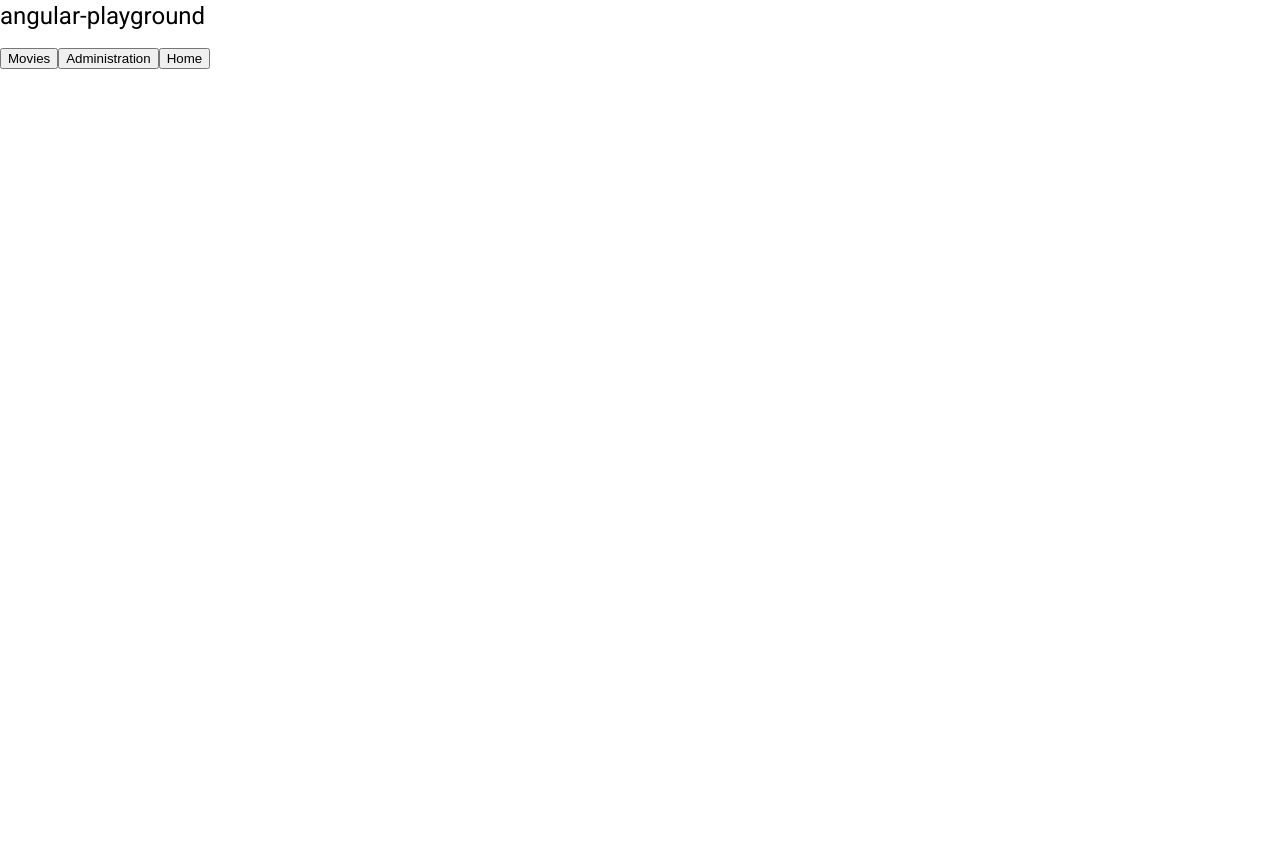
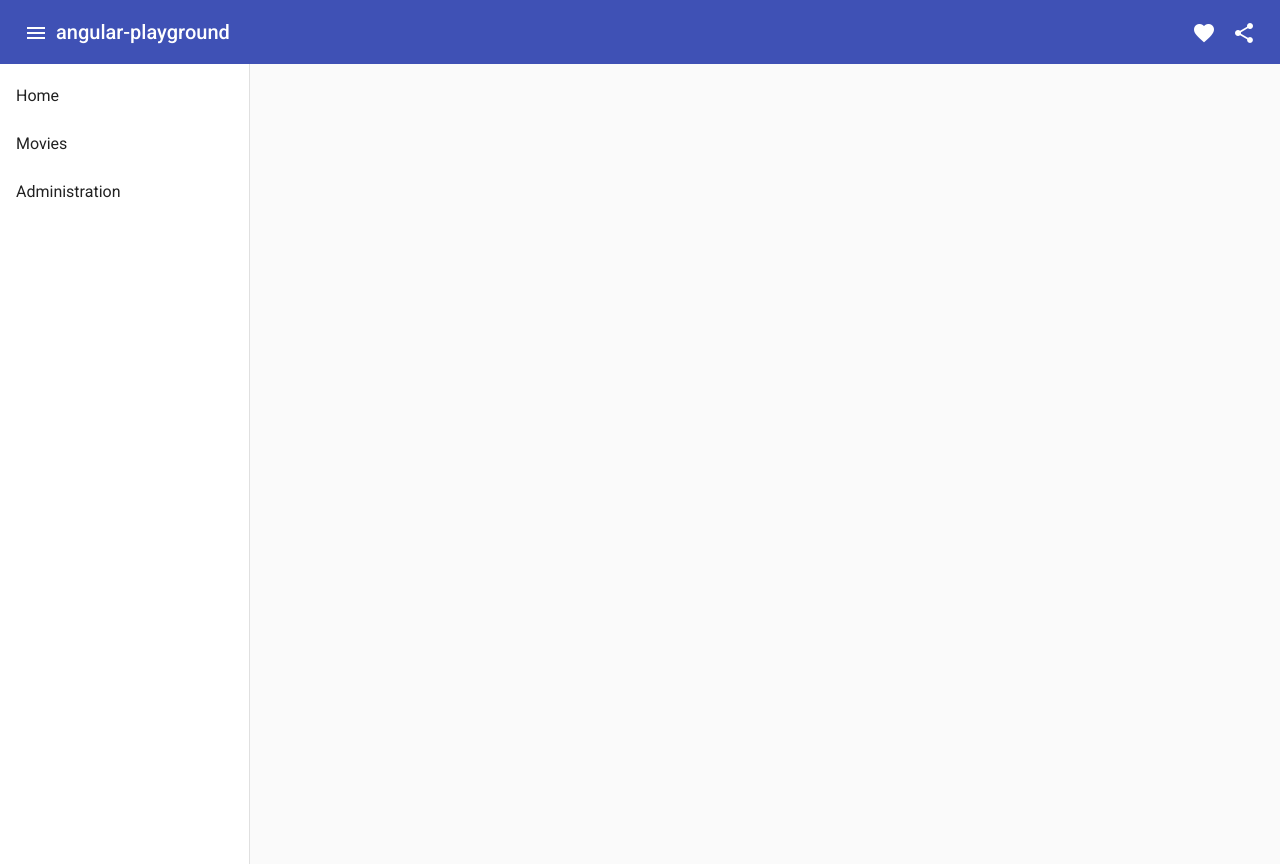
Before and after one commit to Christian-E/angular-playground, an Angular app: page / in a window 1280 px wide. Before the commit the page ends 800 px from the top, so only its background shows below. Built offline with nearby package versions, Linux system fonts and the light colour scheme.

Commit message:
added navigation drawer and toolbar

```diff
--- a/src/app/app.component.html
+++ b/src/app/app.component.html
@@ -1,9 +1,26 @@
-<h1>
-  {{title}}
-</h1>
+<mat-toolbar color="primary">
+  <button mat-icon-button aria-label="Open navigation" (click)="nav.toggle()">
+    <mat-icon>menu</mat-icon>
+  </button>
+  <span>{{title}}</span>
+  <span class="toolbar__spacer"></span>
+  <button mat-icon-button aria-label="Example icon-button with heart icon">
+    <mat-icon>favorite</mat-icon>
+  </button>
+  <button mat-icon-button aria-label="Example icon-button with share icon">
+    <mat-icon>share</mat-icon>
+  </button>
+</mat-toolbar>
 
-<button routerLink="/movies">Movies</button>
-<button routerLink="/administration">Administration</button>
-<button routerLink="">Home</button>
-
-<router-outlet></router-outlet>
+<mat-drawer-container class="navigation-drawer">
+  <mat-drawer #nav mode="side" opened class="navigation-drawer__nav">
+    <mat-nav-list>
+      <a mat-list-item routerLink="">Home</a>
+      <a mat-list-item routerLink="/movies">Movies</a>
+      <a mat-list-item routerLink="/administration">Administration</a>
+   </mat-nav-list>
+  </mat-drawer>
+  <mat-drawer-content class="navigation-drawer__content">
+    <router-outlet></router-outlet>
+  </mat-drawer-content>
+</mat-drawer-container>
--- a/src/app/app.component.scss
+++ b/src/app/app.component.scss
@@ -0,0 +1,15 @@
+.navigation-drawer {
+    height: 100%;
+
+    .navigation-drawer__nav {
+        width: 250px;
+    }
+
+    .navigation-drawer__content {
+        padding: 1em;
+    }
+}
+
+.toolbar__spacer {
+    flex: 1 1 auto;
+}
```
Also changed, not shown: src/app/app.module.ts (+14 -1 lines).
